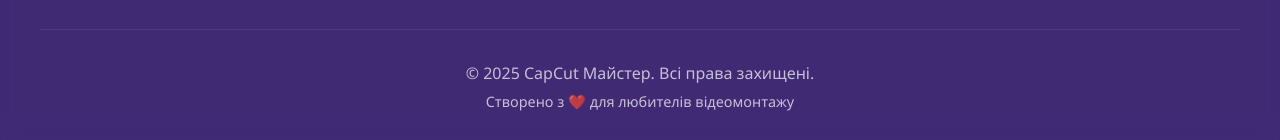
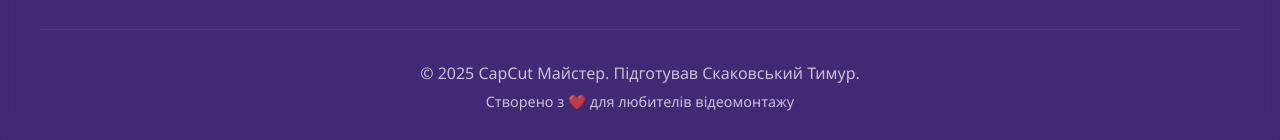
Before and after one commit to Timur2358/CapCut, a plain HTML site: page visual-magic.html in a window 1280 px wide. Shown: the part 4835-4975 px from the top of the page. Drawn offline with Linux system fonts and the light colour scheme.

Commit message:
Update visual-magic.html

```diff
--- a/visual-magic.html
+++ b/visual-magic.html
@@ -642,7 +642,7 @@
 
             <!-- Copyright -->
             <div style="text-align: center; padding-top: 2rem; border-top: 1px solid rgba(255, 255, 255, 0.1); opacity: 0.7;">
-                <p>© 2025 CapCut Майстер. Всі права захищені.</p>
+                <p>© 2025 CapCut Майстер. Підготував Скаковський Тимур.</p>
                 <p style="margin-top: 0.5rem; font-size: 0.9rem;">Створено з ❤️ для любителів відеомонтажу</p>
             </div>
         </div>
```
